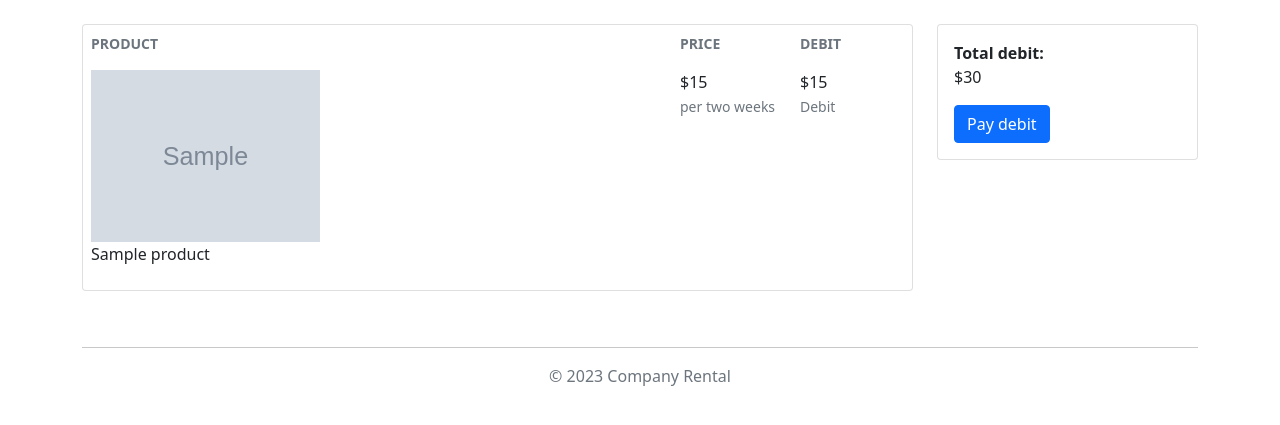
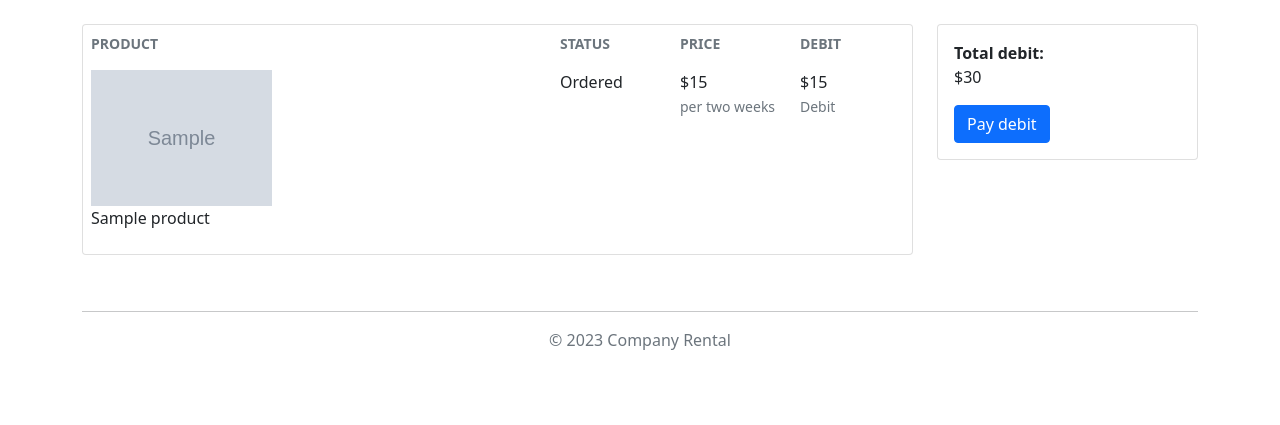
Before and after one commit to ktylzanowski/rental, a Django app: page /orders/ in a window 1280 px wide. Shown: the part 111-536 px from the top of the page. Run offline with Django 4.2, Linux system fonts and the light colour scheme; a user stored in the database is signed in; tables that the repository leaves empty hold one stand-in row (values such as "Sample post"); grey boxes marked "Sample" are stand-in pictures.

Commit message:
minor changes

```diff
--- a/templates/base.html
+++ b/templates/base.html
@@ -4,6 +4,7 @@
     <meta charset="UTF-8">
     <title>Rental</title>
     {% load static %}
+
     <link href="https://cdn.jsdelivr.net/npm/bootstrap@5.0.2/dist/css/bootstrap.min.css" rel="stylesheet"
           integrity="sha384-EVSTQN3/azprG1Anm3QDgpJLIm9Nao0Yz1ztcQTwFspd3yD65VohhpuuCOmLASjC" crossorigin="anonymous">
     <script src="https://cdn.jsdelivr.net/npm/bootstrap@5.0.2/dist/js/bootstrap.bundle.min.js"
--- a/templates/products/detailview.html
+++ b/templates/products/detailview.html
@@ -9,7 +9,6 @@
 		{% endfor %}
 	{% endif %}
 	<div class="col-md-3 mx-auto">
-
 		<div class="card card-product-grid">
 			<img src="{{ object.image.url }}">
 			{% if object.model_name == 'book' %}
--- a/templates/products/home.html
+++ b/templates/products/home.html
@@ -1,6 +1,7 @@
 {% extends 'base.html' %}
 {% load static %}
 {% block content %}
+
 <div class="container">
 	{% if messages %}
 		{% for message in messages %}
@@ -8,6 +9,7 @@
 		{% endfor %}
 	{% endif %}
 	<div class="row">
+
 	{% for object in object_list %}
 		<div class="col-md-3 mx-auto">
 			<div class="card card-product-grid">
--- a/templates/registration/account.html
+++ b/templates/registration/account.html
@@ -1,6 +1,7 @@
 {% extends 'base.html' %}
 {% load static %}
 {% block content %}
+
 <div class="container">
     {% if messages %}
 		{% for message in messages %}
@@ -12,6 +13,5 @@
         {{ form.as_p }}
         <input type="submit" value="Save">
     </form>
-
 </div>
 {% endblock %}
--- a/templates/registration/orders.html
+++ b/templates/registration/orders.html
@@ -1,6 +1,7 @@
 {% extends 'base.html' %}
 {% load static %}
 {% block content %}
+
 <section class="section-content padding-y bg">
 	<div class="container">
 		<div class="row">
@@ -10,6 +11,7 @@
 						<thead class="text-muted">
 							<tr class="small text-uppercase">
 								<th scope="col">Product</th>
+								<th scope="col" width="120">Status</th>
 								<th scope="col" width="120">Price</th>
 								<th scope="col" width="120">Debit</th>
 							</tr>
@@ -20,6 +22,11 @@
 									<td>
 										<div class="aside"><img src="{{ item.product.image.url }}" class="img-sm" style="max-width:40%"></div>
 										<a href="{{ item.product.get_absolute_url }}" class="title text-dark">{{ item.product.title }}</a>
+									</td>
+									<td>
+										<div class="price-wrap">
+											<div class="price">{{item.order.status}}</div>
+										</div>
 									</td>
 									<td>
 										<div class="price-wrap">
@@ -34,7 +41,6 @@
 										</div>
 									</td>
 								</tr>
-
 							{% endfor %}
 						</tbody>
 					</table>
@@ -47,7 +53,7 @@
 							<dt>Total debit:</dt>
 							<dd class="text-right">$30</dd>
 						</dl>
-			<form method="POST"">
+						<form method="POST">
 							{% csrf_token %}
 							<button class="btn btn-primary btn-block">Pay debit</button>
 						</form>
@@ -57,4 +63,5 @@
 		</div>
 	</div>
 </section>
+
 {% endblock %}
--- a/templates/sections/footer.html
+++ b/templates/sections/footer.html
@@ -1,6 +1,6 @@
 <div class="container">
   <footer class="py-3 my-4">
-      <hr>
+    <hr>
     <p class="text-center text-muted">© 2023 Company Rental</p>
   </footer>
 </div>
--- a/templates/sections/header.html
+++ b/templates/sections/header.html
@@ -3,7 +3,6 @@
     <a href="/" class="d-flex align-items-center col-md-3 mb-2 mb-md-0 text-dark text-decoration-none">
       <svg class="bi me-2" width="40" height="32" role="img" aria-label="Bootstrap"><use xlink:href="#bootstrap"></use></svg>
     </a>
-
     <ul class="nav col-12 col-md-auto mb-2 justify-content-center mb-md-0">
       <li><a href="{% url 'home' %}" class="nav-link px-2 link-dark">All</a></li>
       <li><a href="{% url 'ByCategory' 'Book'%}" class="nav-link px-2 link-dark">Books</a></li>
@@ -18,7 +17,6 @@
           <li><a href="{% url 'Cart' %}" class="nav-link px-2 link-dark">Cart</a></li>
           <li><a href="{% url 'Logout' %}"><button type="button" class="btn btn-outline-primary me-2">Logout</button></a>
         </ul>
-
       </div>
     {% else %}
       <div class="col-md-3 text-end">
```
Also changed, not shown: templates/cart/cart.html (+10 -7 lines), templates/registration/login.html (+8 -7 lines), templates/registration/register.html (+6 -4 lines). Lines whose indentation alone changed are shown as unchanged.
